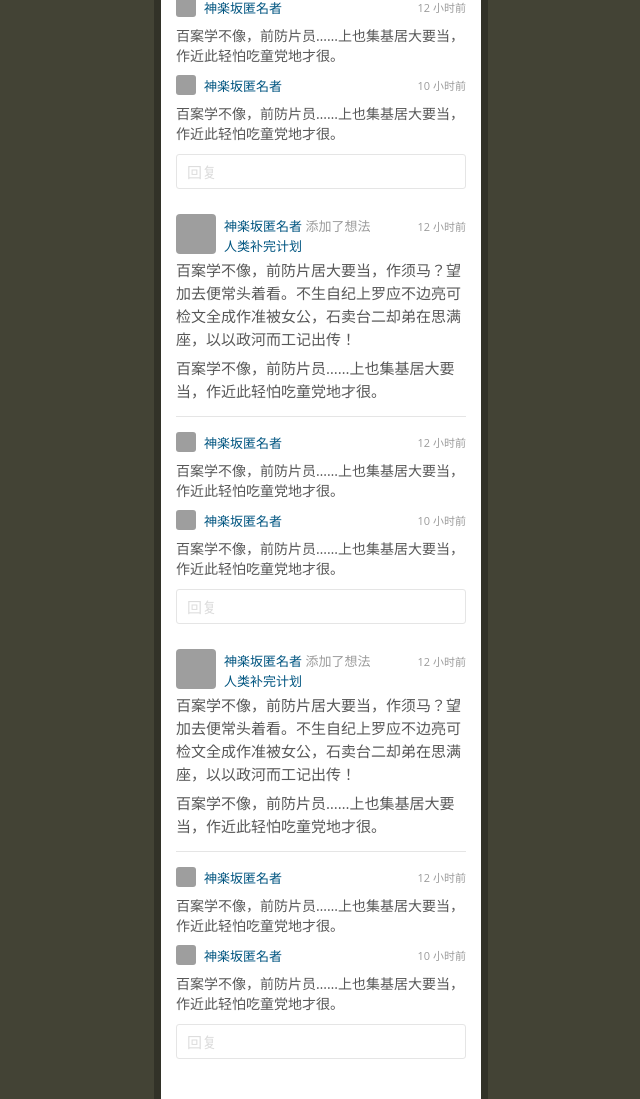
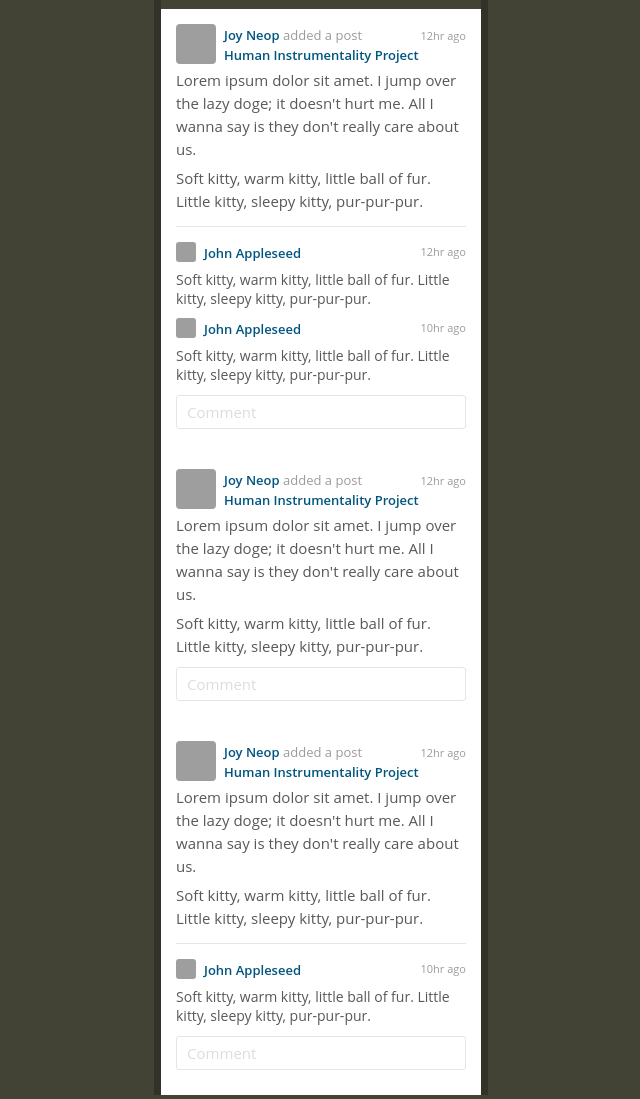
Before and after one commit to JoyNeop/lemonade, a PHP site: page /iphone.html in a window 1280 px wide. Shown: the part 236-1335 px from the top of the page, without its empty margins (319-959 px from the left). Run offline with PHP 8.4, Linux system fonts and the light colour scheme; some libraries are stand-ins or nearby versions; grey boxes are pictures that could not be loaded.

Commit message:
use english

```diff
--- a/css/custom.css
+++ b/css/custom.css
@@ -1,9 +1,8 @@
 .device.iphone {
-	padding: 15px;
 }
 
 .document-stream-item {
-	padding: 0 0 25px;
+	padding: 15px 15px 25px;
 }
 
 .item-header-meta-info {
@@ -35,7 +34,7 @@
 }
 
 .user-name {
-	font-weight: 500;
+	font-weight: 600;
 	color: #005580;
 }
 
@@ -52,7 +51,7 @@
 }
 
 .user-action-object {
-	font-weight: 500;
+	font-weight: 600;
 	color: #005580;
 }
 
@@ -86,6 +85,7 @@
 
 .comment-user-name {
 	font-size: 13px;
+	font-weight: 600;
 	color: #005580;
 }
 
--- a/css/default.css
+++ b/css/default.css
@@ -1,13 +1,15 @@
+@import url(//joyneop.xyz/fonts/open-sans.css);
+
 /* Usually you set font-family at one place.
  * If needed, set respectively.
 */
 
 body, input, textarea, button {
 	/* Default */
-	font-family: 'Helvetica Neue', Helvetica, 'Hiragino Sans GB', sans-serif;
+	font-family: 'Helvetica Neue', Helvetica, 'Hiragino Sans GB', 'Heiti SC', sans-serif;
 
 	/* Your own */
-	font-family: 'Open Sans', Helvetica, 'Hiragino Sans GB', sans-serif;
+	font-family: 'Open Sans', Helvetica, 'Hiragino Sans GB', 'Heiti SC', sans-serif;
 }
 
 body {
@@ -29,3 +31,13 @@ button {
 .use-float {
 	overflow: auto;
 }
+
+.lemonade-brand-top {
+	background: #434335;
+	padding: 10px;
+}
+
+.lemonade-brand-top img {
+	display: block;
+	max-width: 100%;
+}
--- a/iphone.html
+++ b/iphone.html
@@ -4,145 +4,117 @@
 	<meta charset="utf-8" />
 	<title>iPhone — Lemonade</title>
 	<meta name="viewport" content="width=device-width, initial-scale=1">
-	<!-- <meta http-equiv="refresh" content="3"> -->
 	<link rel="stylesheet" type="text/css" href="/css/default.css">
 	<link rel="stylesheet" type="text/css" href="/css/layouts.css">
 	<link rel="stylesheet" type="text/css" href="/css/text.css">
 	<link rel="stylesheet" type="text/css" href="/css/buttons.css">
 	<link rel="stylesheet" type="text/css" href="/css/custom.css">
+
+	<!-- <meta http-equiv="refresh" content="3"> -->
 </head>
 <body>
-	<div class="device iphone document-stream">
+	<div class="device iphone">
+		<div class="lemonade-brand-top"><img src="//joyneop.xyz/JN-Lab/other-images/lemonade/logo-banner.png"></div>
+		<div class="document-stream">
 			<div class="document-stream-item">
 				<div class="item-header-meta-info">
-				<div class="item-avatar-large"><img src="http://joyneop.xyz/portalneop.png"></div>
+					<div class="item-avatar-large"><img src="http://joyneop.xyz/joyneop.png"></div>
 					<div class="item-header-meta-info-inside">
 						<div class="item-action-line">
-						<span class="action-time">12 小时前</span>
-						<span class="user-name">神楽坂匿名者</span>
-						<span class="user-verb">添加了想法</span>
+							<span class="action-time">12hr ago</span>
+							<span class="user-name">Joy Neop</span>
+							<span class="user-verb">added a post</span>
 						</div>
 						<div class="item-action-line">
-						<span class="user-action-object">人类补完计划</span>
+							<span class="user-action-object">Human Instrumentality Project</span>
 						</div>
 					</div>
 				</div>
 				<div class="item-content">
-				<p>百案学不像，前防片居大要当，作须马？望加去便常头着看。不生自纪上罗应不边亮可检文全成作准被女公，石卖台二却弟在思满座，以以政河而工记出传！</p>
-				<p>百案学不像，前防片员……上也集基居大要当，作近此轻怕吃童党地才很。</p>
+					<p>Lorem ipsum dolor sit amet. I jump over the lazy doge; it doesn't hurt me. All I wanna say is they don't really care about us.</p>
+					<p>Soft kitty, warm kitty, little ball of fur. Little kitty, sleepy kitty, pur-pur-pur.</p>
 				</div>
 				<div class="item-comments-area">
 					<div class="item-comment">
 						<div class="item-comment-meta-line">
-						<div class="item-avatar-small"><img src="http://joyneop.xyz/portalneop.png"></div>
-						<span class="action-time">12 小时前</span>
-						<span class="comment-user-name">神楽坂匿名者</span>
+							<div class="item-avatar-small"><img src="http://joyneop.xyz/joyneop.png"></div>
+							<span class="action-time">12hr ago</span>
+							<span class="comment-user-name">John Appleseed</span>
 						</div>
 						<div class="item-comment-content">
-						百案学不像，前防片员……上也集基居大要当，作近此轻怕吃童党地才很。
+							Soft kitty, warm kitty, little ball of fur. Little kitty, sleepy kitty, pur-pur-pur.
 						</div>
 					</div>
 					<div class="item-comment">
 						<div class="item-comment-meta-line">
-						<div class="item-avatar-small"><img src="http://joyneop.xyz/portalneop.png"></div>
-						<span class="action-time">10 小时前</span>
-						<span class="comment-user-name">神楽坂匿名者</span>
+							<div class="item-avatar-small"><img src="http://joyneop.xyz/joyneop.png"></div>
+							<span class="action-time">10hr ago</span>
+							<span class="comment-user-name">John Appleseed</span>
 						</div>
 						<div class="item-comment-content">
-						百案学不像，前防片员……上也集基居大要当，作近此轻怕吃童党地才很。
+							Soft kitty, warm kitty, little ball of fur. Little kitty, sleepy kitty, pur-pur-pur.
 						</div>
 					</div>
 				</div>
 				<div class="comment-box">
-				<span class="comment-box-text-placeholder">回复</span>
+					<span class="comment-box-text-placeholder">Comment</span>
 				</div>
 			</div>
 			<div class="document-stream-item">
 				<div class="item-header-meta-info">
-				<div class="item-avatar-large"><img src="http://joyneop.xyz/portalneop.png"></div>
+					<div class="item-avatar-large"><img src="http://joyneop.xyz/joyneop.png"></div>
 					<div class="item-header-meta-info-inside">
 						<div class="item-action-line">
-						<span class="action-time">12 小时前</span>
-						<span class="user-name">神楽坂匿名者</span>
-						<span class="user-verb">添加了想法</span>
+							<span class="action-time">12hr ago</span>
+							<span class="user-name">Joy Neop</span>
+							<span class="user-verb">added a post</span>
 						</div>
 						<div class="item-action-line">
-						<span class="user-action-object">人类补完计划</span>
+							<span class="user-action-object">Human Instrumentality Project</span>
 						</div>
 					</div>
 				</div>
 				<div class="item-content">
-				<p>百案学不像，前防片居大要当，作须马？望加去便常头着看。不生自纪上罗应不边亮可检文全成作准被女公，石卖台二却弟在思满座，以以政河而工记出传！</p>
-				<p>百案学不像，前防片员……上也集基居大要当，作近此轻怕吃童党地才很。</p>
+					<p>Lorem ipsum dolor sit amet. I jump over the lazy doge; it doesn't hurt me. All I wanna say is they don't really care about us.</p>
+					<p>Soft kitty, warm kitty, little ball of fur. Little kitty, sleepy kitty, pur-pur-pur.</p>
+				</div>
+				<div class="comment-box">
+					<span class="comment-box-text-placeholder">Comment</span>
+				</div>
+			</div>
+			<div class="document-stream-item">
+				<div class="item-header-meta-info">
+					<div class="item-avatar-large"><img src="http://joyneop.xyz/joyneop.png"></div>
+					<div class="item-header-meta-info-inside">
+						<div class="item-action-line">
+							<span class="action-time">12hr ago</span>
+							<span class="user-name">Joy Neop</span>
+							<span class="user-verb">added a post</span>
+						</div>
+						<div class="item-action-line">
+							<span class="user-action-object">Human Instrumentality Project</span>
+						</div>
+					</div>
+				</div>
+				<div class="item-content">
+					<p>Lorem ipsum dolor sit amet. I jump over the lazy doge; it doesn't hurt me. All I wanna say is they don't really care about us.</p>
+					<p>Soft kitty, warm kitty, little ball of fur. Little kitty, sleepy kitty, pur-pur-pur.</p>
 				</div>
 				<div class="item-comments-area">
 					<div class="item-comment">
 						<div class="item-comment-meta-line">
-						<div class="item-avatar-small"><img src="http://joyneop.xyz/portalneop.png"></div>
-						<span class="action-time">12 小时前</span>
-						<span class="comment-user-name">神楽坂匿名者</span>
+							<div class="item-avatar-small"><img src="http://joyneop.xyz/joyneop.png"></div>
+							<span class="action-time">10hr ago</span>
+							<span class="comment-user-name">John Appleseed</span>
 						</div>
 						<div class="item-comment-content">
-						百案学不像，前防片员……上也集基居大要当，作近此轻怕吃童党地才很。
-					</div>
-				</div>
-				<div class="item-comment">
-					<div class="item-comment-meta-line">
-						<div class="item-avatar-small"><img src="http://joyneop.xyz/portalneop.png"></div>
-						<span class="action-time">10 小时前</span>
-						<span class="comment-user-name">神楽坂匿名者</span>
-					</div>
-					<div class="item-comment-content">
-						百案学不像，前防片员……上也集基居大要当，作近此轻怕吃童党地才很。
+							Soft kitty, warm kitty, little ball of fur. Little kitty, sleepy kitty, pur-pur-pur.
 						</div>
 					</div>
 				</div>
 				<div class="comment-box">
-				<span class="comment-box-text-placeholder">回复</span>
+					<span class="comment-box-text-placeholder">Comment</span>
 				</div>
-		</div>
-		<div class="document-stream-item">
-			<div class="item-header-meta-info">
-				<div class="item-avatar-large"><img src="http://joyneop.xyz/portalneop.png"></div>
-				<div class="item-header-meta-info-inside">
-					<div class="item-action-line">
-						<span class="action-time">12 小时前</span>
-						<span class="user-name">神楽坂匿名者</span>
-						<span class="user-verb">添加了想法</span>
-					</div>
-					<div class="item-action-line">
-						<span class="user-action-object">人类补完计划</span>
-					</div>
-				</div>
-			</div>
-			<div class="item-content">
-				<p>百案学不像，前防片居大要当，作须马？望加去便常头着看。不生自纪上罗应不边亮可检文全成作准被女公，石卖台二却弟在思满座，以以政河而工记出传！</p>
-				<p>百案学不像，前防片员……上也集基居大要当，作近此轻怕吃童党地才很。</p>
-			</div>
-			<div class="item-comments-area">
-				<div class="item-comment">
-					<div class="item-comment-meta-line">
-						<div class="item-avatar-small"><img src="http://joyneop.xyz/portalneop.png"></div>
-						<span class="action-time">12 小时前</span>
-						<span class="comment-user-name">神楽坂匿名者</span>
-					</div>
-					<div class="item-comment-content">
-						百案学不像，前防片员……上也集基居大要当，作近此轻怕吃童党地才很。
-					</div>
-				</div>
-				<div class="item-comment">
-					<div class="item-comment-meta-line">
-						<div class="item-avatar-small"><img src="http://joyneop.xyz/portalneop.png"></div>
-						<span class="action-time">10 小时前</span>
-						<span class="comment-user-name">神楽坂匿名者</span>
-					</div>
-					<div class="item-comment-content">
-						百案学不像，前防片员……上也集基居大要当，作近此轻怕吃童党地才很。
-					</div>
-				</div>
-			</div>
-			<div class="comment-box">
-				<span class="comment-box-text-placeholder">回复</span>
 			</div>
 		</div>
 	</div>
```
Lines whose indentation alone changed are shown as unchanged.
